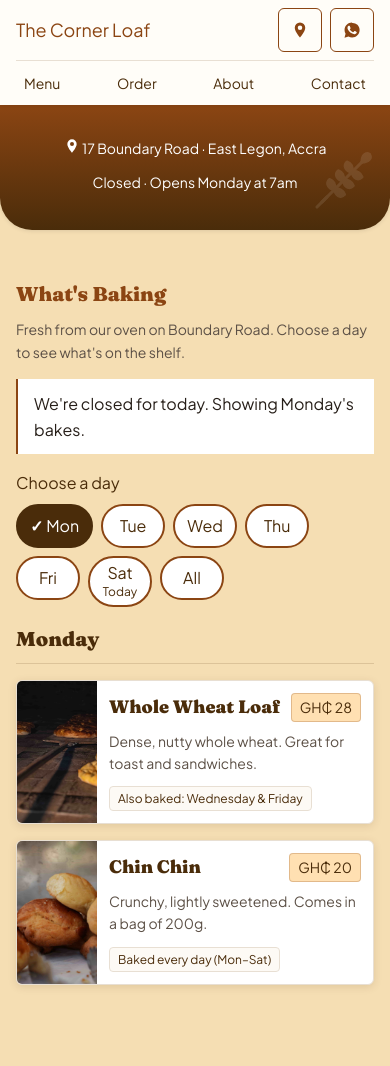
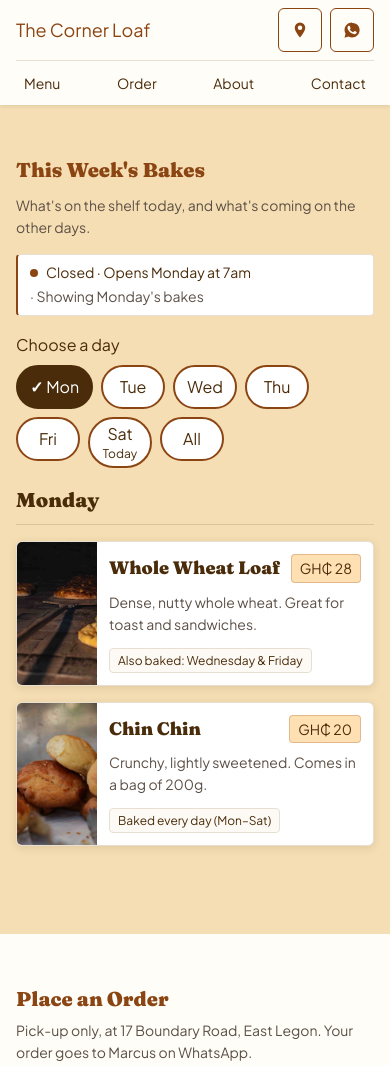
Before and after one commit to jandoh08/the-corner-loaf, a plain HTML site: page index.html in a window 390 px wide. Shown: the top 1066 px of the page. Drawn offline with Linux system fonts and the light colour scheme; files whose address does not match are found by name.

Commit message:
feat: remove hero section and integrate open status into bakes note
- Remove redundant hero banner to show today's bakes immediately on mobile
- Move live open/closed status badge directly into the What's Baking note
- Clear default "Showing Monday's bakes" context message once a day is manually selected
- Update brand link destination to #main

```diff
--- a/css/today.css
+++ b/css/today.css
@@ -152,14 +152,48 @@
 }
 
 .bakes-note {
+  display: inline-flex;
+  flex-wrap: wrap;
+  align-items: center;
+  gap: var(--space-1) var(--space-2);
   margin: 0 0 var(--space-4);
-  padding: var(--space-3) var(--space-4);
+  padding: var(--space-2) var(--space-3);
+  border-radius: var(--radius-sm);
+  border: var(--border-width) solid var(--border-color);
   border-left: var(--border-width-thick) solid var(--primary-color);
   background: var(--primary-foreground-color);
+  font-size: var(--text-sm);
+  line-height: var(--leading-tight);
 }
 
-.bakes-note:empty {
-  display: none;
+.bakes-status {
+  display: inline-flex;
+  align-items: center;
+  gap: var(--space-2);
+  font-weight: 700;
+  color: var(--secondary-color);
+}
+
+.bakes-status[data-open]::before {
+  content: "";
+  flex: none;
+  width: 0.5rem;
+  height: 0.5rem;
+  border-radius: 50%;
+  background: var(--primary-color);
+}
+
+.bakes-status[data-open="true"]::before {
+  background: #2e7d32;
+}
+
+.bakes-status[data-open="true"] {
+  color: #1b5e20;
+}
+
+.bakes-note-message {
+  color: var(--muted-text-color);
+  font-weight: 500;
 }
 
 .day-picker {
--- a/index.html
+++ b/index.html
@@ -11,7 +11,6 @@
   <link rel="stylesheet" href="css/base.css" />
   <link rel="stylesheet" href="css/layout.css" />
   <link rel="stylesheet" href="css/header.css" />
-  <link rel="stylesheet" href="css/hero.css" />
   <link rel="stylesheet" href="css/today.css" />
   <link rel="stylesheet" href="css/order.css" />
   <link rel="stylesheet" href="css/menu.css" />
@@ -55,7 +54,7 @@
     </div>
 
     <nav class="top-bar" aria-label="Main navigation">
-      <a class="brand" href="#hero"> The Corner Loaf </a>
+      <a class="brand" href="#main"> The Corner Loaf </a>
 
       <!-- Only visible on mobile -->
       <div class="mobile-actions">
@@ -87,50 +86,21 @@
     </nav>
   </header>
 
-  <section class="hero" id="hero">
-    <div>
-      <!-- Hidden because location is already available to screen readers in the header -->
-      <p aria-hidden="true">
-        <svg viewBox="0 0 24 24" width="16" height="16">
-          <path fill="currentColor"
-            d="M12 2a7 7 0 0 0-7 7c0 5.25 7 13 7 13s7-7.75 7-13a7 7 0 0 0-7-7zm0 10a3 3 0 1 1 0-6 3 3 0 0 1 0 6z" />
-        </svg>
-        17 Boundary Road &middot; East Legon, Accra
-      </p>
-      <p class="hero-status" id="hero-status" data-open-status>
-        Opening hours: Mon - Fri 7am - 5pm, Sat 7am - 2pm
-      </p>
-
-      <svg xmlns="http://www.w3.org/2000/svg" viewBox="0 0 64 64" width="100" height="100" fill="none"
-        stroke="currentColor" stroke-width="2.5" stroke-linecap="round" stroke-linejoin="round" aria-hidden="true">
-        <path d="M16 48 Q32 32 48 16" />
-        <path d="M12 52 L20 44" />
-        <path d="M48 16 L54 10" />
-        <path d="M48 16 C48 11 51 8 54 10 C56 13 53 16 48 16 Z" fill="currentColor" />
-
-        <path d="M40 24 C35 23 33 19 36 16 C39 17 41 20 40 24 Z" fill="currentColor" />
-        <path d="M33 31 C28 30 26 26 29 23 C32 24 34 27 33 31 Z" fill="currentColor" />
-        <path d="M26 38 C21 37 19 33 22 30 C25 31 27 34 26 38 Z" fill="currentColor" />
-
-        <path d="M40 24 C41 29 45 31 48 28 C47 25 44 23 40 24 Z" fill="currentColor" />
-        <path d="M33 31 C34 36 38 38 41 35 C40 32 37 30 33 31 Z" fill="currentColor" />
-        <path d="M26 38 C27 43 31 45 34 42 C33 39 30 37 26 38 Z" fill="currentColor" />
-      </svg>
-    </div>
-  </section>
-
   <main class="wrapper" id="main">
     <section class="today-section" id="menu-section" aria-labelledby="bakes-heading">
       <div>
         <div class="bakes-header">
-          <h2 id="bakes-heading">What's Baking</h2>
+          <h2 id="bakes-heading">This Week's Bakes</h2>
           <p class="bakes-intro">
-            Fresh from our oven on Boundary Road. Choose a day to see what's on the shelf.
+            What&apos;s on the shelf today, and what&apos;s coming on the other days.
           </p>
         </div>
 
-        <!-- Only filled when today isn't available (Sunday / after closing) -->
-        <p id="bakes-note" class="bakes-note"></p>
+        <!-- Status note: shows live open/closed status and optional context -->
+        <p id="bakes-note" class="bakes-note">
+          <span class="bakes-status" id="bakes-status" data-open-status></span>
+          <span id="bakes-note-message" class="bakes-note-message"></span>
+        </p>
 
         <fieldset class="day-picker">
           <legend>Choose a day</legend>
--- a/js/today.js
+++ b/js/today.js
@@ -169,6 +169,7 @@ export function initBakes() {
     label: document.getElementById("day-label"),
     status: document.getElementById("day-status"),
     note: document.getElementById("bakes-note"),
+    noteMessage: document.getElementById("bakes-note-message"),
   };
   if (!elements.pills || !elements.products) return;
 
@@ -177,8 +178,8 @@ export function initBakes() {
   const { weekday: today } = getBakeryNow();
   const { day: startDay, isToday } = getDefaultDay();
 
-  if (!isToday) {
-    elements.note.textContent = `We're closed for today. Showing ${startDay}'s bakes.`;
+  if (!isToday && elements.noteMessage) {
+    elements.noteMessage.textContent = `· Showing ${startDay}'s bakes`;
   }
 
   const selectableDays = [...bakeDays, "All Bakes"];
@@ -203,5 +204,9 @@ export function initBakes() {
     if (todayMarker) {
       todayMarker.hidden = selectedDay === today;
     }
+
+    if (elements.noteMessage) {
+      elements.noteMessage.textContent = "";
+    }
   });
 }
```
